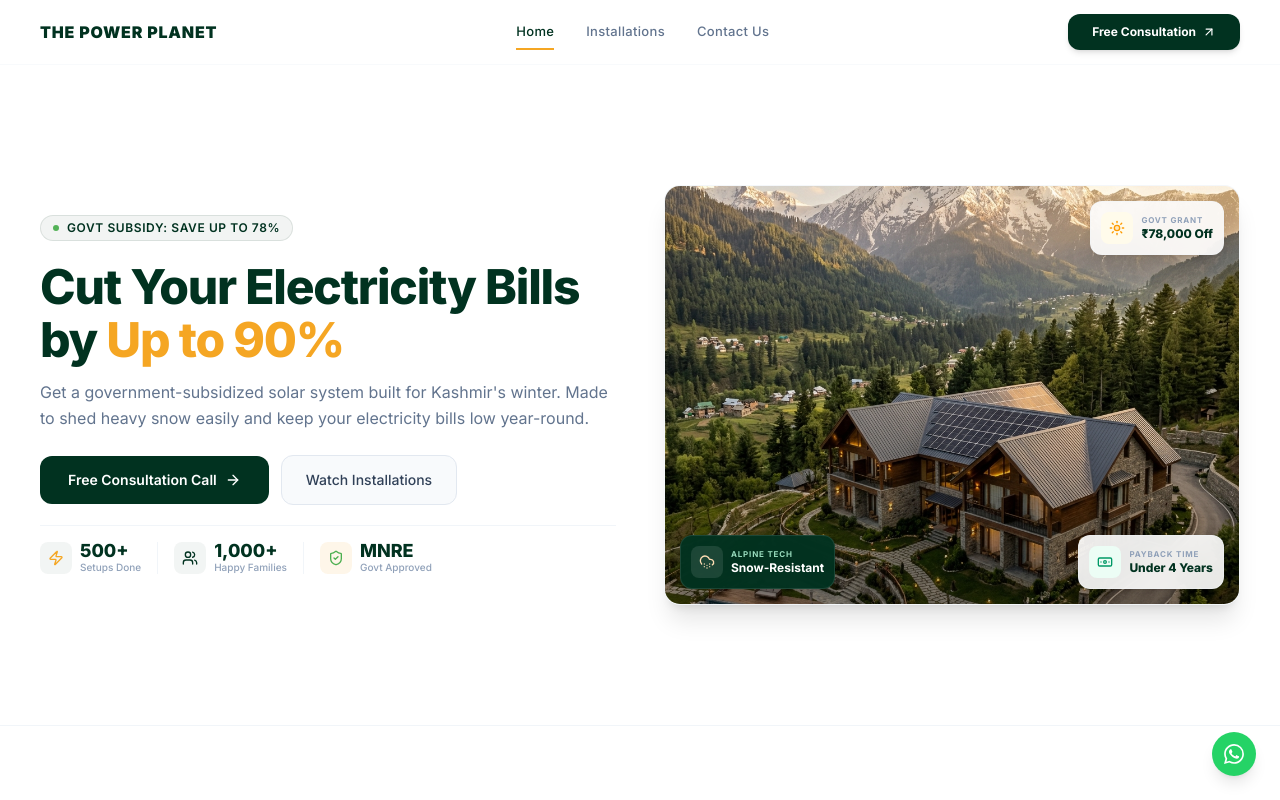
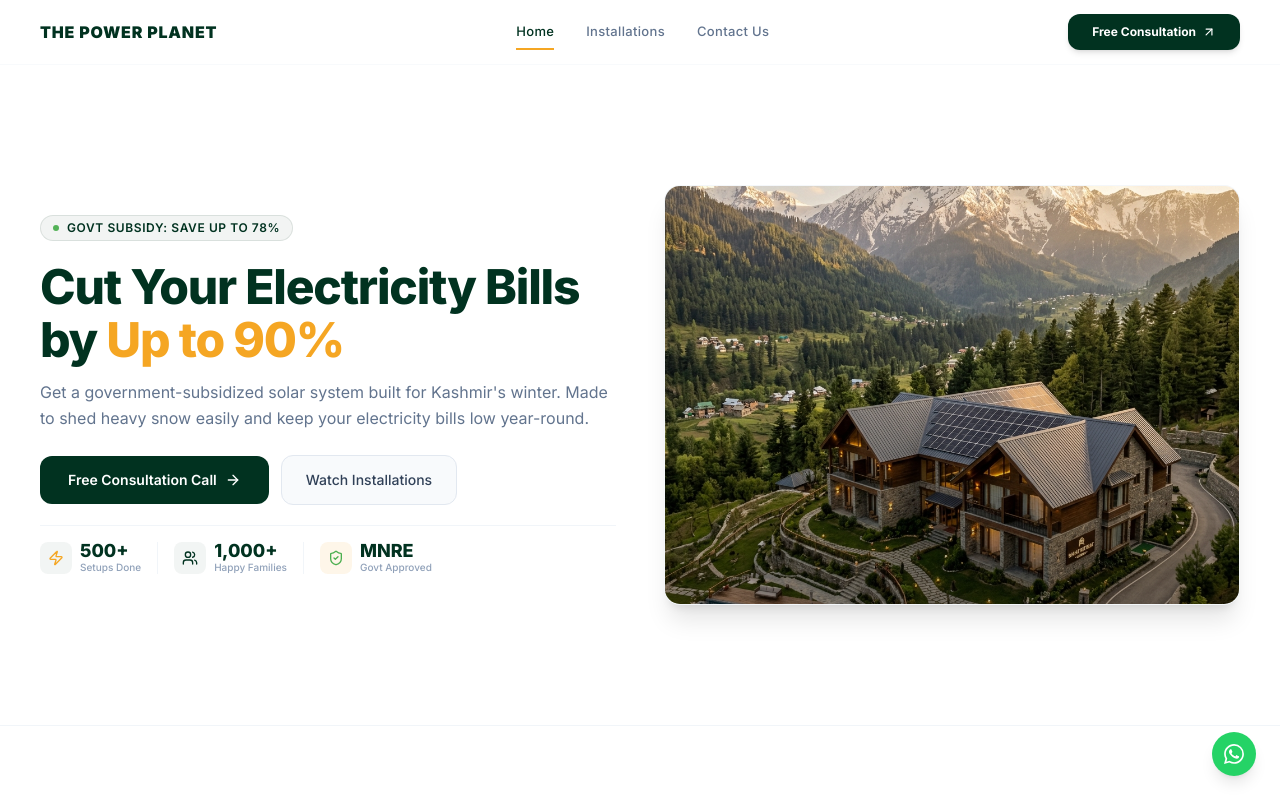
Before and after one commit to waximhq-spec/tpp, a Next.js app: page / in a window 1280 px wide. Shown: the top 800 px of the page. Built offline with nearby package versions, Linux system fonts and the light colour scheme.

Commit message:
Remove text overlays from the main hero visual image in Hero.tsx

```diff
--- a/src/components/Hero.tsx
+++ b/src/components/Hero.tsx
@@ -114,53 +114,6 @@ export default function Hero({ onGoToCalculator }: HeroProps) {
             <div className="absolute inset-0 bg-gradient-to-t from-black/30 via-transparent to-transparent pointer-events-none" />
           </div>
 
-          {/* Floating Card 1 - Subsidy */}
-          <motion.div
-            initial={{ opacity: 0, y: 10 }}
-            animate={{ opacity: 1, y: 0 }}
-            transition={{ duration: 0.4, delay: 0.4 }}
-            className="absolute top-4 right-4 backdrop-blur-md bg-white/90 border border-slate-100/50 shadow-lg p-2.5 rounded-xl flex items-center gap-2"
-          >
-            <div className="w-8 h-8 rounded-lg bg-amber-50 flex items-center justify-center text-amber-500 shrink-0">
-              <Sun className="w-4 h-4 fill-amber-500/20 text-amber-500" />
-            </div>
-            <div>
-              <p className="text-[8px] uppercase font-bold tracking-widest text-slate-400">Govt Grant</p>
-              <p className="text-xs font-extrabold text-primary">₹78,000 Off</p>
-            </div>
-          </motion.div>
-
-          {/* Floating Card 2 - Performance */}
-          <motion.div
-            initial={{ opacity: 0, y: 10 }}
-            animate={{ opacity: 1, y: 0 }}
-            transition={{ duration: 0.4, delay: 0.5 }}
-            className="absolute bottom-4 right-4 backdrop-blur-md bg-white/90 border border-slate-100/50 shadow-lg p-2.5 rounded-xl flex items-center gap-2"
-          >
-            <div className="w-8 h-8 rounded-lg bg-emerald-50 flex items-center justify-center text-emerald-600 shrink-0">
-              <Banknote className="w-4 h-4 text-emerald-600" />
-            </div>
-            <div>
-              <p className="text-[8px] uppercase font-bold tracking-widest text-slate-400">Payback Time</p>
-              <p className="text-xs font-extrabold text-primary">Under 4 Years</p>
-            </div>
-          </motion.div>
-
-          {/* Floating Card 3 - Kashmir Specific */}
-          <motion.div
-            initial={{ opacity: 0, y: 10 }}
-            animate={{ opacity: 1, y: 0 }}
-            transition={{ duration: 0.4, delay: 0.6 }}
-            className="absolute bottom-4 left-4 backdrop-blur-md bg-primary/95 border border-white/10 shadow-lg p-2.5 rounded-xl flex items-center gap-2"
-          >
-            <div className="w-8 h-8 rounded-lg bg-white/10 flex items-center justify-center text-[#ffddb4] shrink-0">
-              <CloudSnow className="w-4 h-4 text-[#ffddb4]" />
-            </div>
-            <div>
-              <p className="text-[8px] uppercase font-bold tracking-widest text-primary-fixed-dim">Alpine Tech</p>
-              <p className="text-[10px] md:text-xs font-bold text-white">Snow-Resistant</p>
-            </div>
-          </motion.div>
         </motion.div>
       </div>
     </section>
```
